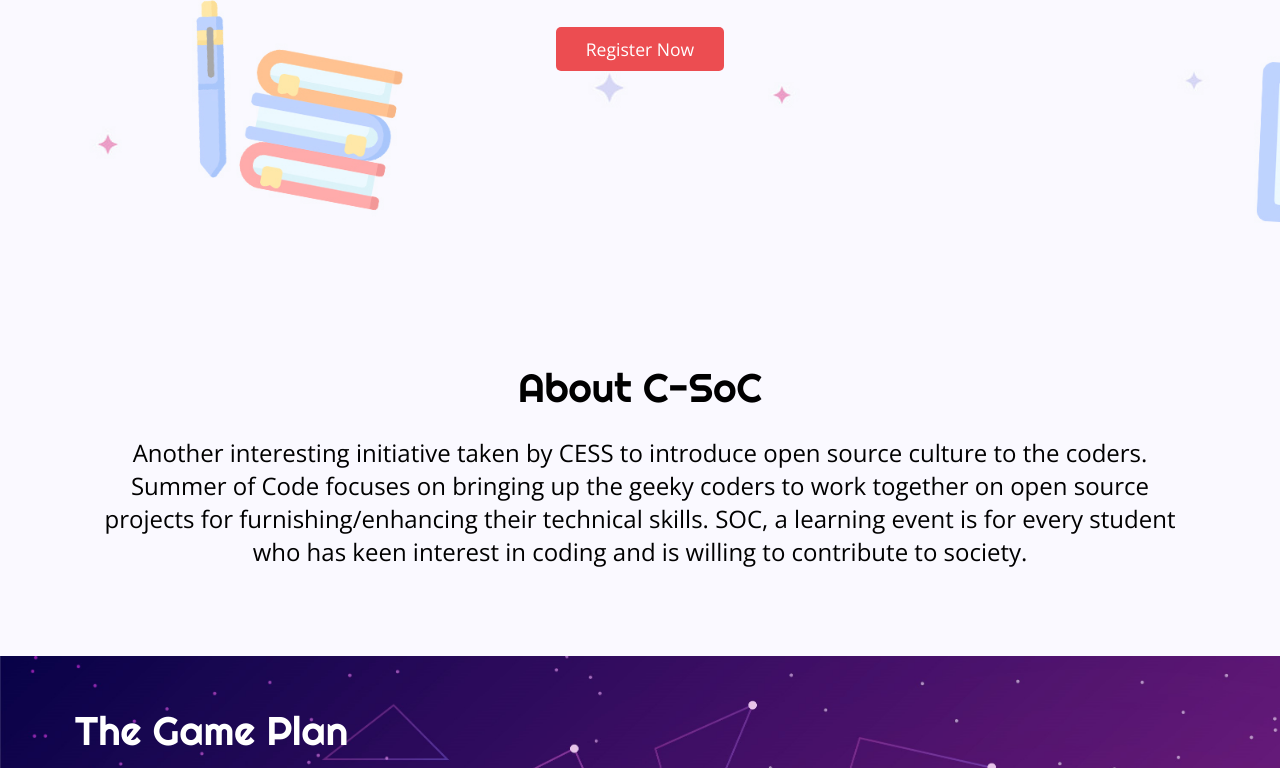
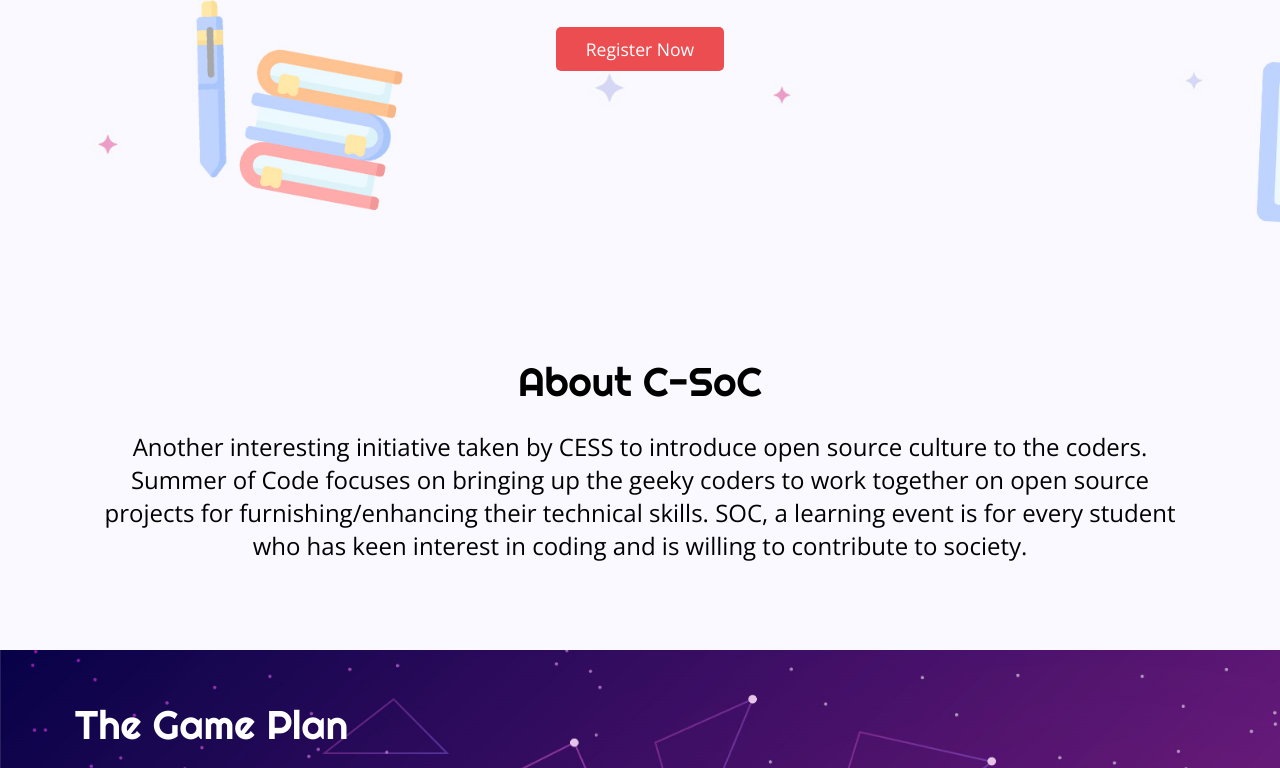
Before and after one commit to cessorg/Cess-Summer-of-Code-Website, a plain HTML site: page index.html in a window 1280 px wide. Shown: the part 526-1294 px from the top of the page. Drawn offline with nearby package versions, Linux system fonts and the light colour scheme.

Commit message:
some changes

```diff
--- a/assets/css/style.css
+++ b/assets/css/style.css
@@ -48,6 +48,10 @@
   }
 }
 
+html{
+  scroll-behavior: smooth;
+}
+
 .nav-item-slot-m {
   display: none;
   margin-bottom: 10px;
@@ -55,7 +59,6 @@
 
 body {
   background-color: #faf9ff;
-  scroll-behavior: smooth;
 }
 
 .text-center {
--- a/index.html
+++ b/index.html
@@ -89,10 +89,8 @@
         </div>
       </div>
     </div>
-    <br id="about"/>
-    <br />
-    <br />
-    <div class="container text-center">
+
+    <div class="container text-center" id="about" style="padding-top:60px;">
       <div class="about">About C-SoC</div>
       <div class="about-content">
         Another interesting initiative taken by CESS to introduce open source
@@ -103,8 +101,8 @@
       </div>
     </div>
 
+    <br id="game-plan"/>
     <br />
-    <br id="game-plan"/>
     <br />
     <br />
     <div class="container-fluid game-plan">
@@ -160,7 +158,6 @@
     </div>
     <br id="contact"/>
     <br />
-    <br />
     <div class="container text-center">
       <div class="about">Contact</div>
       <div class="about-content">
```
